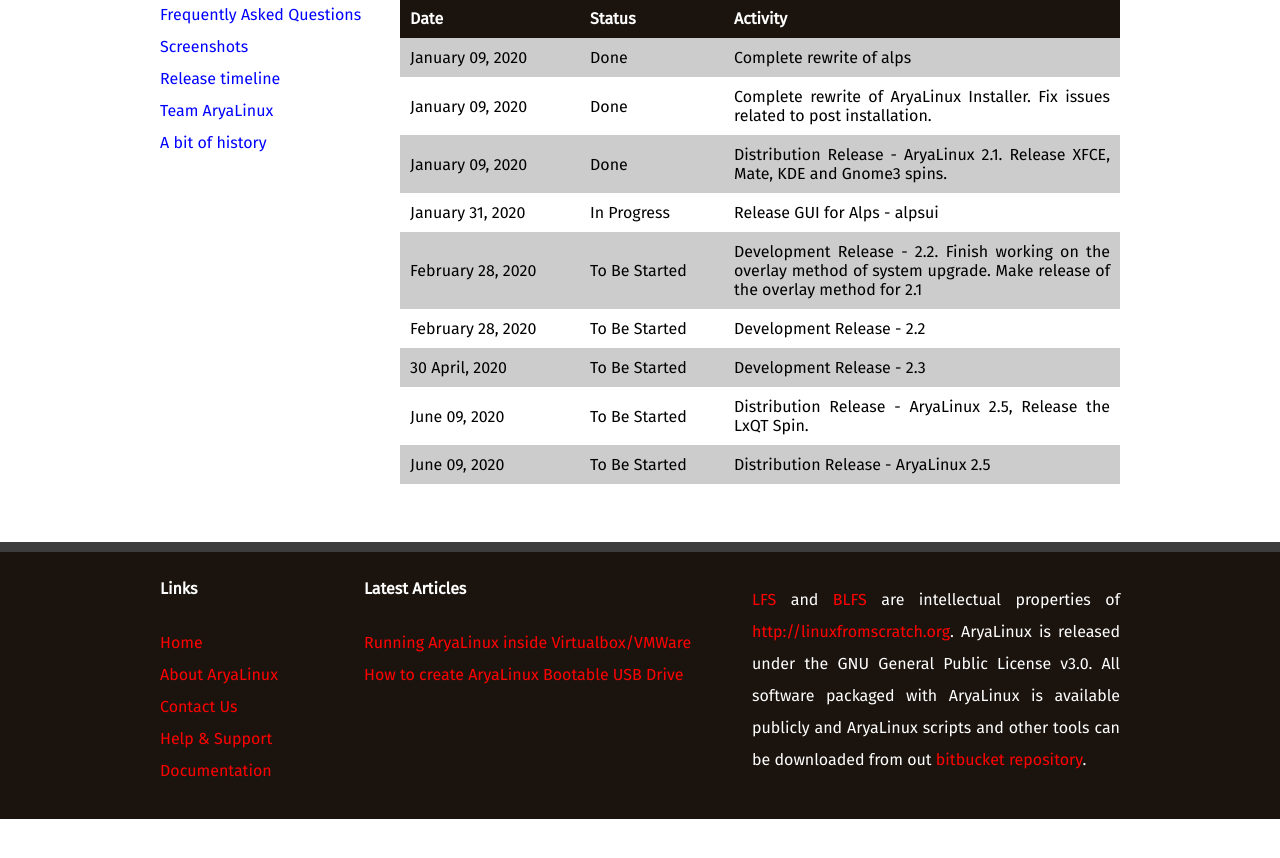
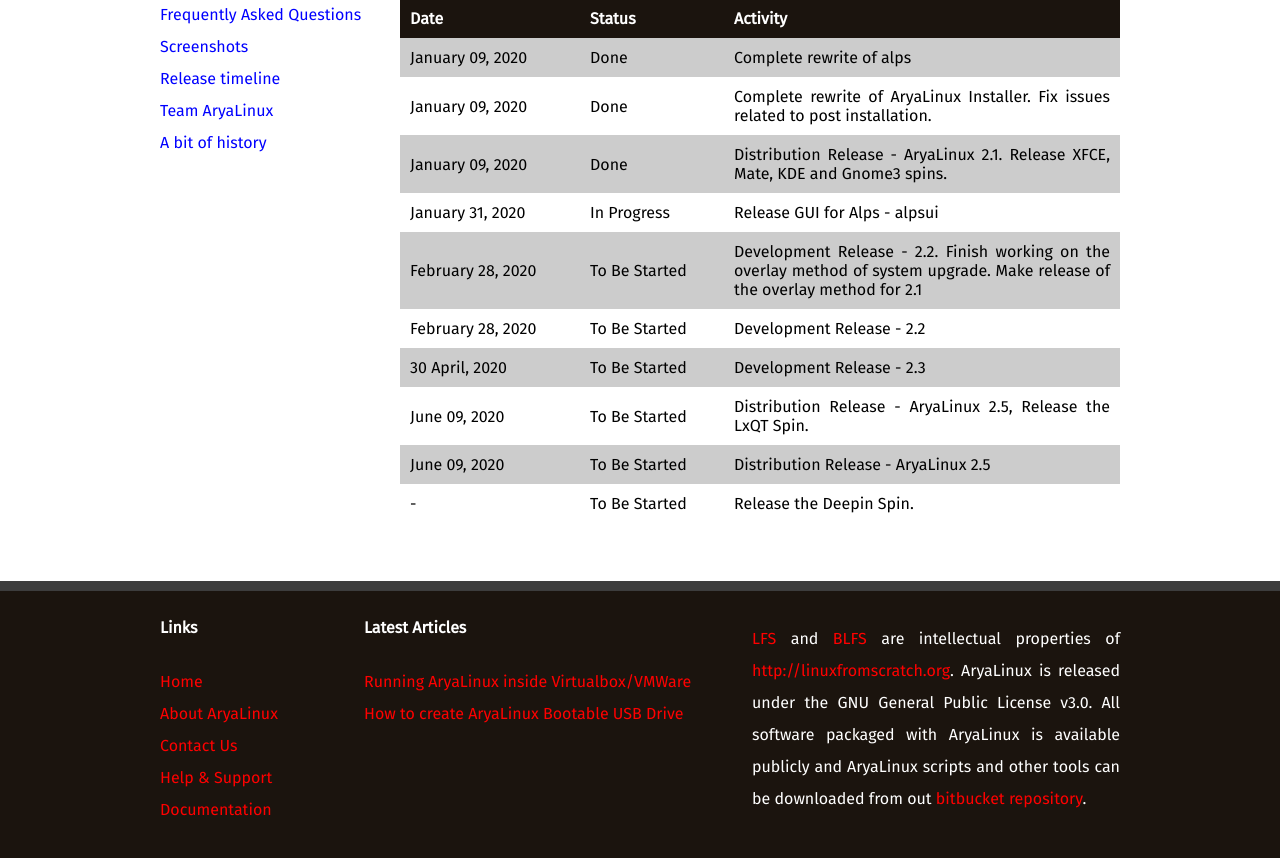
Before and after one commit to FluidIdeas/aryalinux-web, a PHP site: page /timeline.php in a window 1280 px wide. Shown: the part 247-1105 px from the top of the page. Before the commit the page ends 1066 px from the top, so only its background shows below. Run offline with PHP 8.4, Linux system fonts and the light colour scheme.

Commit message:
Added deepin spin to the timeline

```diff
--- a/timeline.php
+++ b/timeline.php
@@ -135,6 +135,17 @@
                                 Distribution Release - AryaLinux 2.5
                             </td>
                         </tr>
+                        <tr>
+                            <td>
+                                -
+                            </td>
+                            <td>
+                                To Be Started
+                            </td>
+                            <td>
+                                Release the Deepin Spin.
+                            </td>
+                        </tr>
                     </tbody>
                 </table>
                 <br><br>
```
